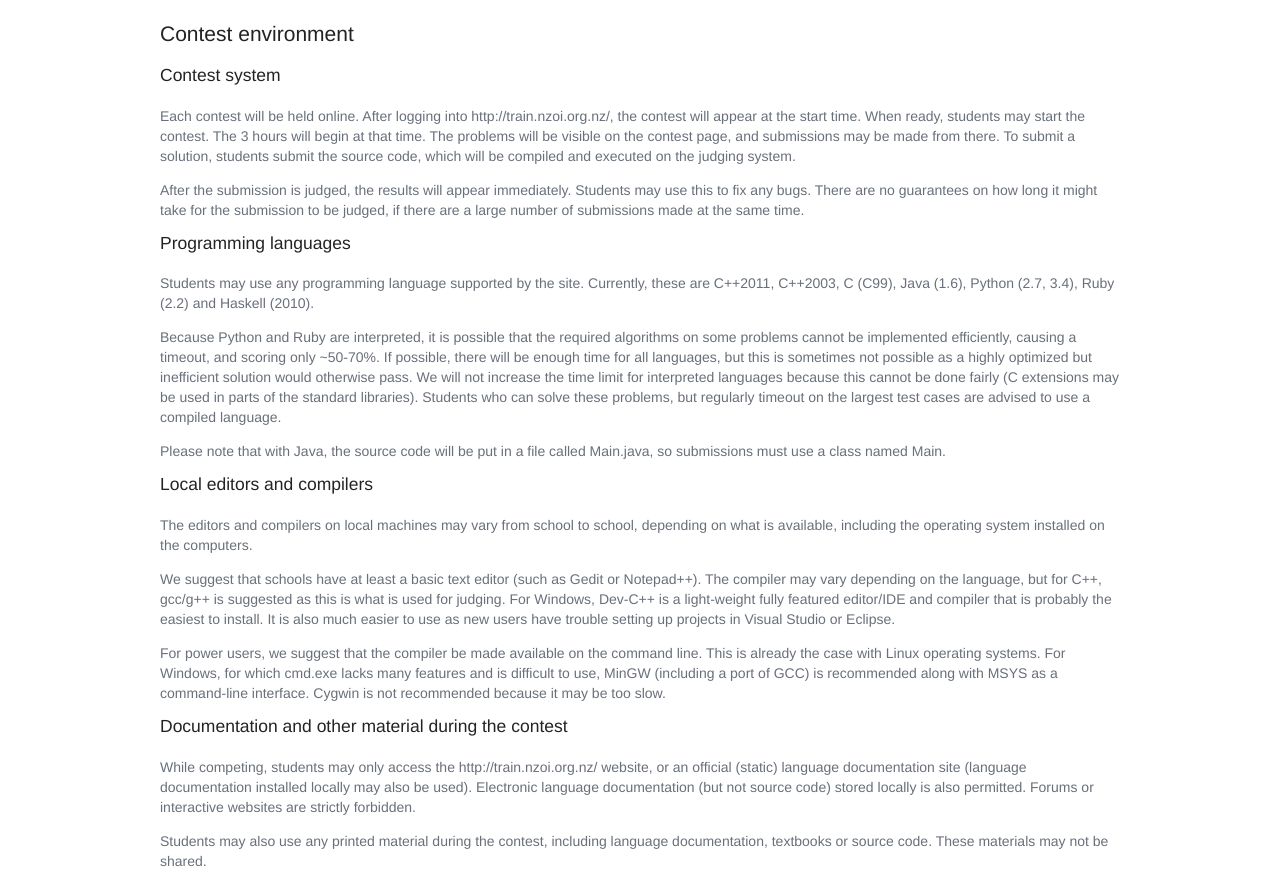
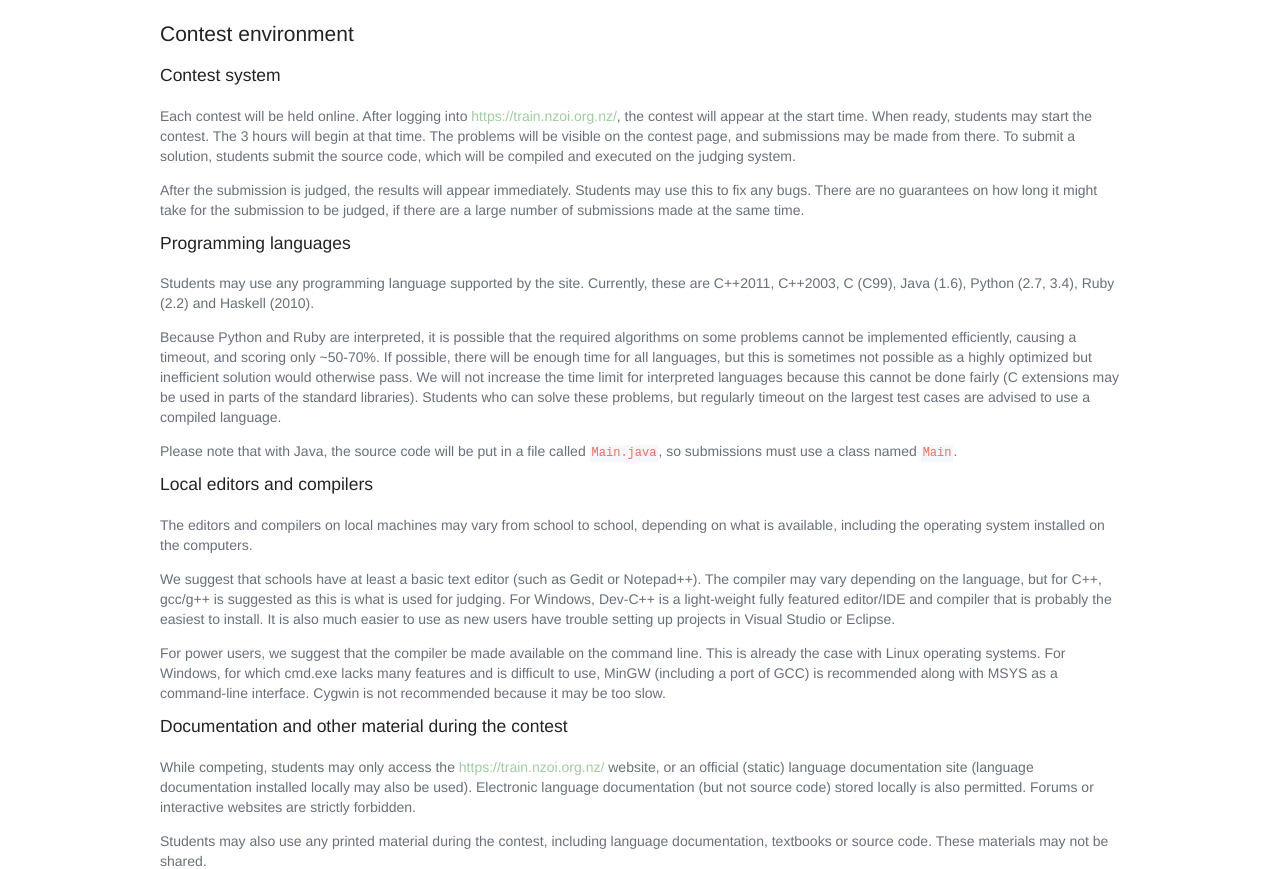
Before and after one commit to NZOI/NZOI.github.io, a Jekyll site: the page built from nzic/rules.md, in a window 1280 px wide. Shown: the part 508-1377 px from the top of the page. Built offline with Jekyll 4.4.1, drawn with Linux system fonts in a browser that asks for light colours; nearby versions of some CDN libraries; some of the changed lines change nothing that is shown.

Commit message:
nzic: fix hyperlinks

```diff
--- a/nzic/rules.md
+++ b/nzic/rules.md
@@ -22,7 +22,7 @@ To recommend a supervisor other than a teacher, please ask a teacher to email us
 
 #### Contest system
 
-Each contest will be held online. After logging into http://train.nzoi.org.nz/, the contest will appear at the start time. When ready, students may start the contest. The 3 hours will begin at that time. The problems will be visible on the contest page, and submissions may be made from there. To submit a solution, students submit the source code, which will be compiled and executed on the judging system.
+Each contest will be held online. After logging into [https://train.nzoi.org.nz/](https://train.nzoi.org.nz/), the contest will appear at the start time. When ready, students may start the contest. The 3 hours will begin at that time. The problems will be visible on the contest page, and submissions may be made from there. To submit a solution, students submit the source code, which will be compiled and executed on the judging system.
 
 After the submission is judged, the results will appear immediately. Students may use this to fix any bugs. There are no guarantees on how long it might take for the submission to be judged, if there are a large number of submissions made at the same time.
 
@@ -32,7 +32,7 @@ Students may use any programming language supported by the site. Currently, thes
 
 Because Python and Ruby are interpreted, it is possible that the required algorithms on some problems cannot be implemented efficiently, causing a timeout, and scoring only ~50-70%. If possible, there will be enough time for all languages, but this is sometimes not possible as a highly optimized but inefficient solution would otherwise pass. We will not increase the time limit for interpreted languages because this cannot be done fairly (C extensions may be used in parts of the standard libraries). Students who can solve these problems, but regularly timeout on the largest test cases are advised to use a compiled language.
 
-Please note that with Java, the source code will be put in a file called Main.java, so submissions must use a class named Main.
+Please note that with Java, the source code will be put in a file called `Main.java`, so submissions must use a class named `Main`.
 
 #### Local editors and compilers
 
@@ -44,7 +44,7 @@ For power users, we suggest that the compiler be made available on the command l
 
 #### Documentation and other material during the contest
 
-While competing, students may only access the http://train.nzoi.org.nz/ website, or an official (static) language documentation site (language documentation installed locally may also be used). Electronic language documentation (but not source code) stored locally is also permitted. Forums or interactive websites are strictly forbidden.
+While competing, students may only access the [https://train.nzoi.org.nz/](https://train.nzoi.org.nz/) website, or an official (static) language documentation site (language documentation installed locally may also be used). Electronic language documentation (but not source code) stored locally is also permitted. Forums or interactive websites are strictly forbidden.
 
 Students may also use any printed material during the contest, including language documentation, textbooks or source code. These materials may not be shared.
 
```
